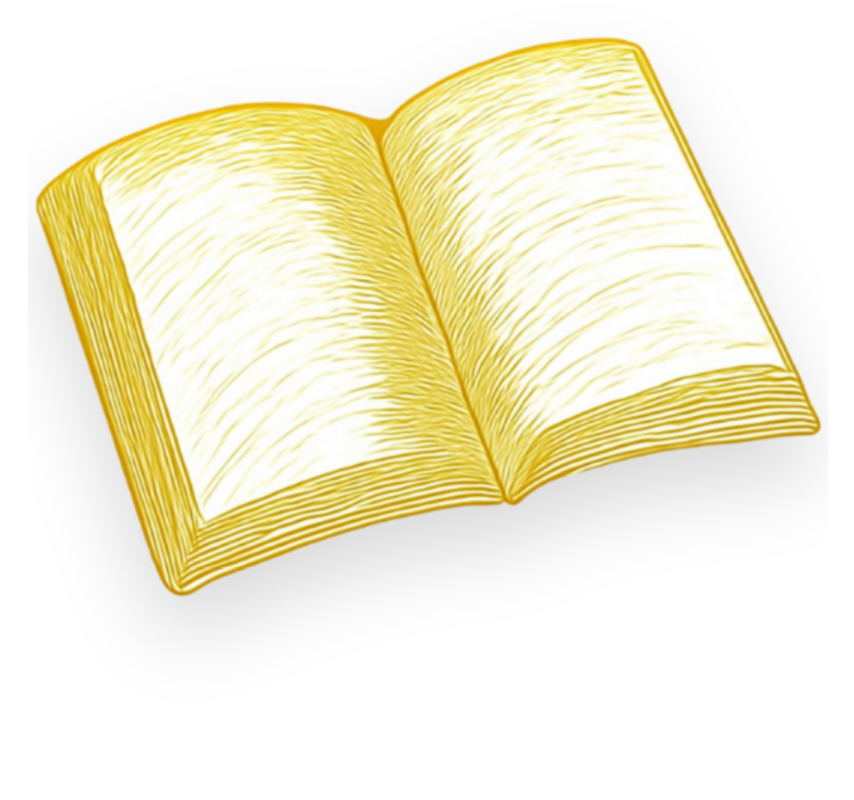
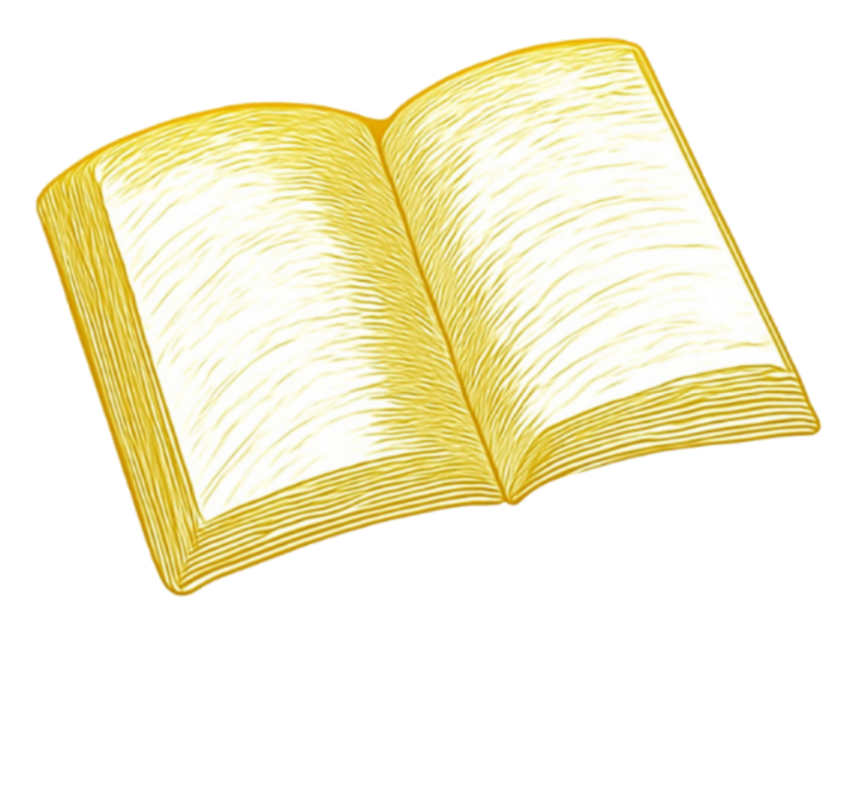
Before and after one commit to solalchetrit/loomina, a Next.js app: page / in a window 1280 px wide. Shown: the top 800 px of the page, without its empty margins (212-1066 px from the left). Built offline with nearby package versions, Linux system fonts and the light colour scheme; a web font is replaced by a local one.

Commit message:
Fix hero style: remove drop shadow from book image

```diff
--- a/components/Hero.tsx
+++ b/components/Hero.tsx
@@ -49,7 +49,7 @@ export default function Hero() {
               alt="Livre Loomina"
               width={819}
               height={1024}
-              className="w-full h-auto object-contain drop-shadow-2xl mix-blend-multiply"
+              className="w-full h-auto object-contain mix-blend-multiply"
               priority
               unoptimized
             />
```
